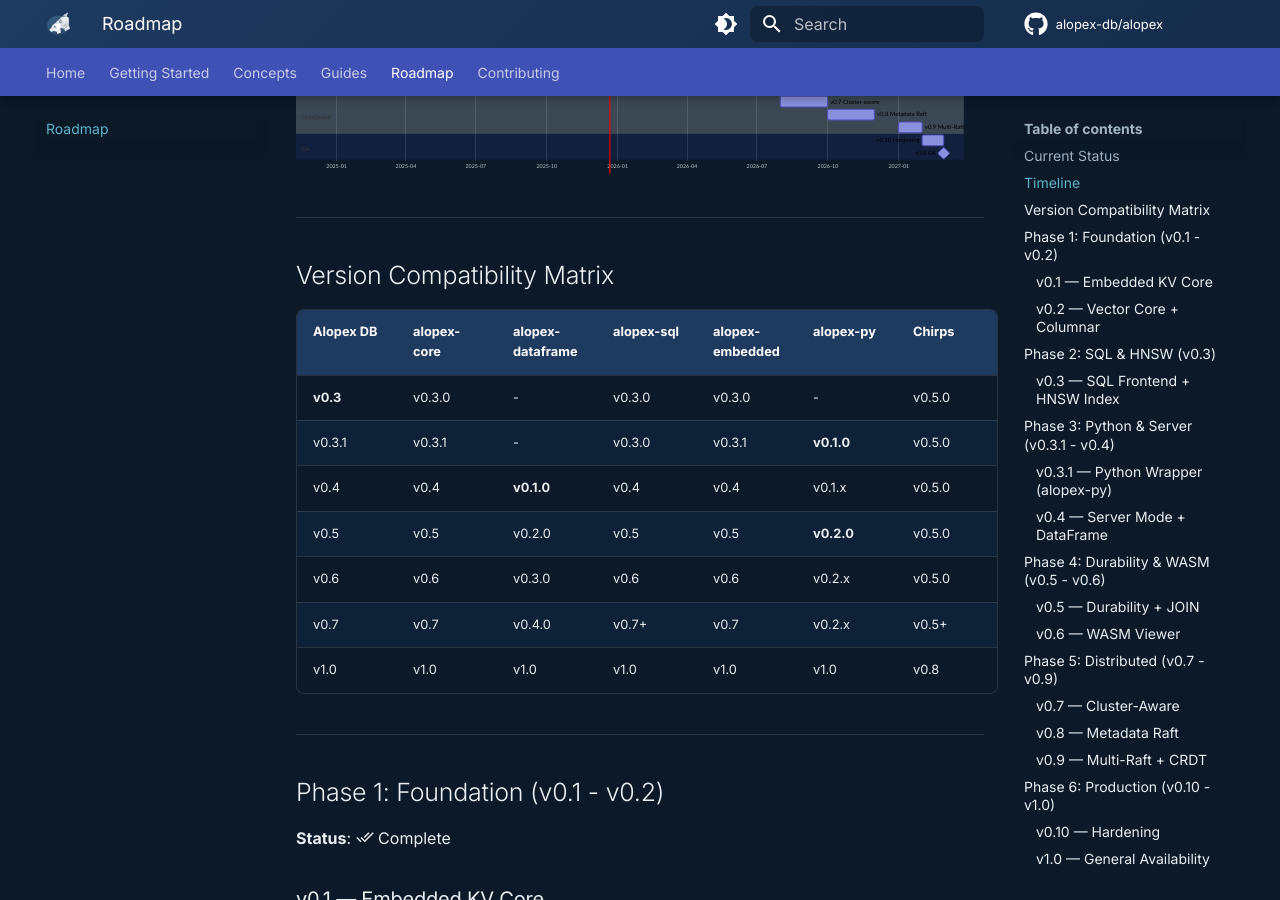
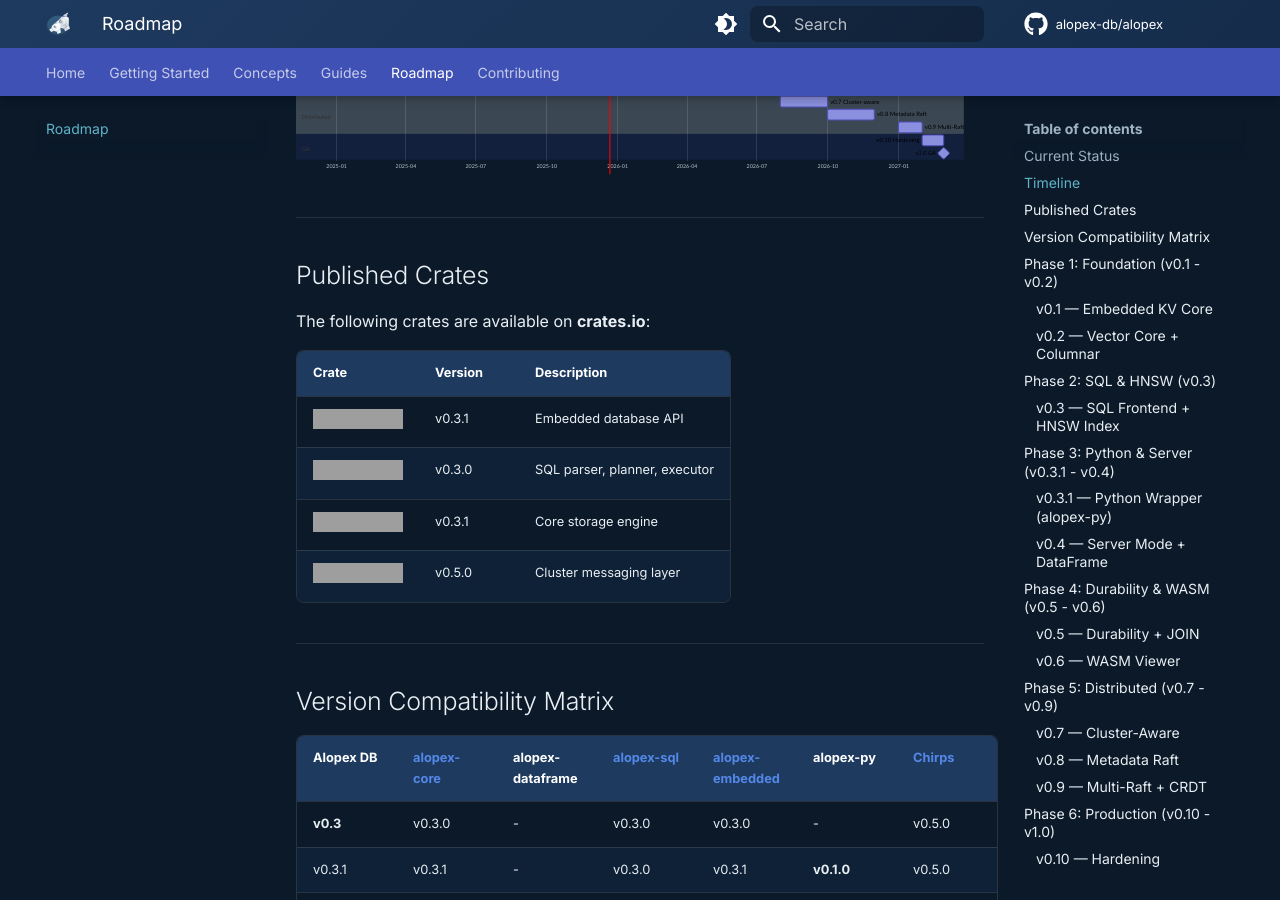
Before and after one commit to alopex-db/alopex-db.github.io, an MkDocs documentation site: the page built from docs/roadmap.md, in a window 1280 px wide and 900 px high, scrolled down 671 px. Built offline with MkDocs 1.6.1 and Material for MkDocs 9.7.7, drawn with Linux system fonts in a browser that asks for light colours; emoji names are drawn with the system emoji font; comment, search, counter and statistics services are not loaded; grey boxes are pictures that could not be loaded.

Commit message:
docs: Add crate badges and links to documentation for Alopex components

```diff
--- a/docs/roadmap.md
+++ b/docs/roadmap.md
@@ -49,9 +49,22 @@
 
 ---
 
+## Published Crates
+
+The following crates are available on **crates.io**:
+
+| Crate | Version | Description |
+|:------|:--------|:------------|
+| [![alopex-embedded](https://img.shields.io/crates/v/alopex-embedded.svg)](https://crates.io/crates/alopex-embedded) | v0.3.1 | Embedded database API |
+| [![alopex-sql](https://img.shields.io/crates/v/alopex-sql.svg)](https://crates.io/crates/alopex-sql) | v0.3.0 | SQL parser, planner, executor |
+| [![alopex-core](https://img.shields.io/crates/v/alopex-core.svg)](https://crates.io/crates/alopex-core) | v0.3.1 | Core storage engine |
+| [![alopex-chirps](https://img.shields.io/crates/v/alopex-chirps.svg)](https://crates.io/crates/alopex-chirps) | v0.5.0 | Cluster messaging layer |
+
+---
+
 ## Version Compatibility Matrix
 
-| Alopex DB | alopex-core | alopex-dataframe | alopex-sql | alopex-embedded | alopex-py | Chirps |
+| Alopex DB | [alopex-core](https://crates.io/crates/alopex-core) | alopex-dataframe | [alopex-sql](https://crates.io/crates/alopex-sql) | [alopex-embedded](https://crates.io/crates/alopex-embedded) | alopex-py | [Chirps](https://crates.io/crates/alopex-chirps) |
 |:----------|:------------|:-----------------|:-----------|:----------------|:----------|:-------|
 | **v0.3** | v0.3.0 | - | v0.3.0 | v0.3.0 | - | v0.5.0 |
 | v0.3.1 | v0.3.1 | - | v0.3.0 | v0.3.1 | **v0.1.0** | v0.5.0 |
```
Also changed, not shown: docs/concepts/chirps.md (+3 -0 lines), docs/concepts/overview.md (+4 -4 lines), docs/concepts/vector-search.md (+3 -0 lines), docs/getting-started/quickstart.md (+4 -0 lines), docs/index.md (+7 -0 lines).
